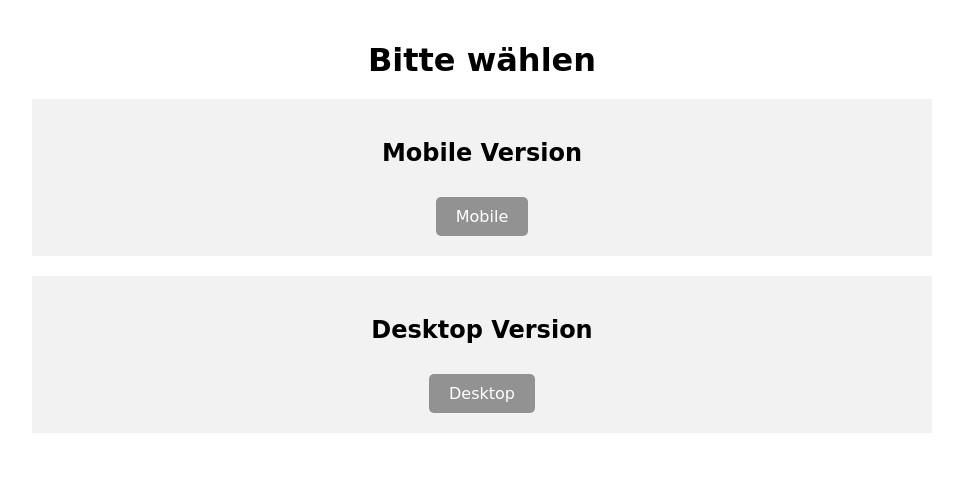
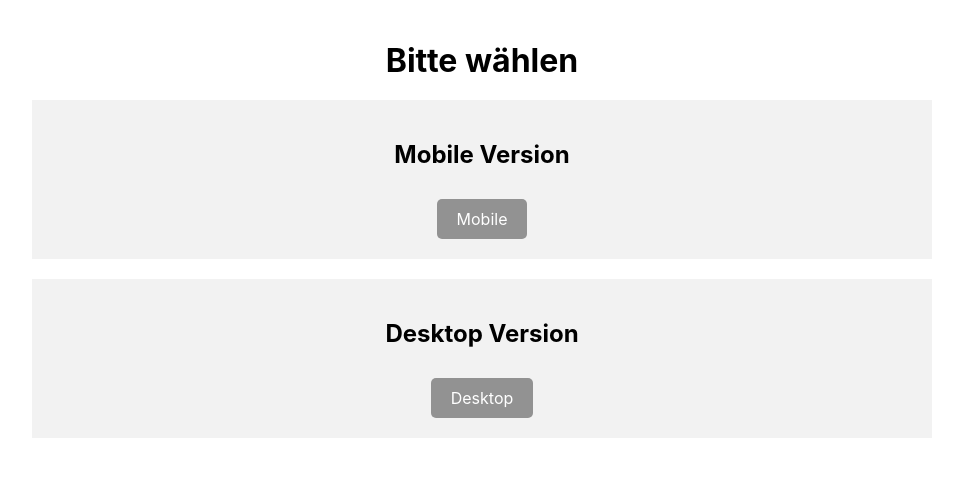
Before and after one commit to lucah842/lucah842.github.io, a plain HTML site: page index.html in a window 1280 px wide. Shown: the whole page, without its empty margins (158-1121 px from the left). Drawn offline with Linux system fonts and the light colour scheme.

Commit message:
style.css

```diff
--- a/style.css
+++ b/style.css
@@ -1,5 +1,5 @@
 body {
-    font-family: 'Tektur', cursive;
+    font-family: "Inter", sans-serif;
     margin: 0;
     padding: 0;
 }
```
